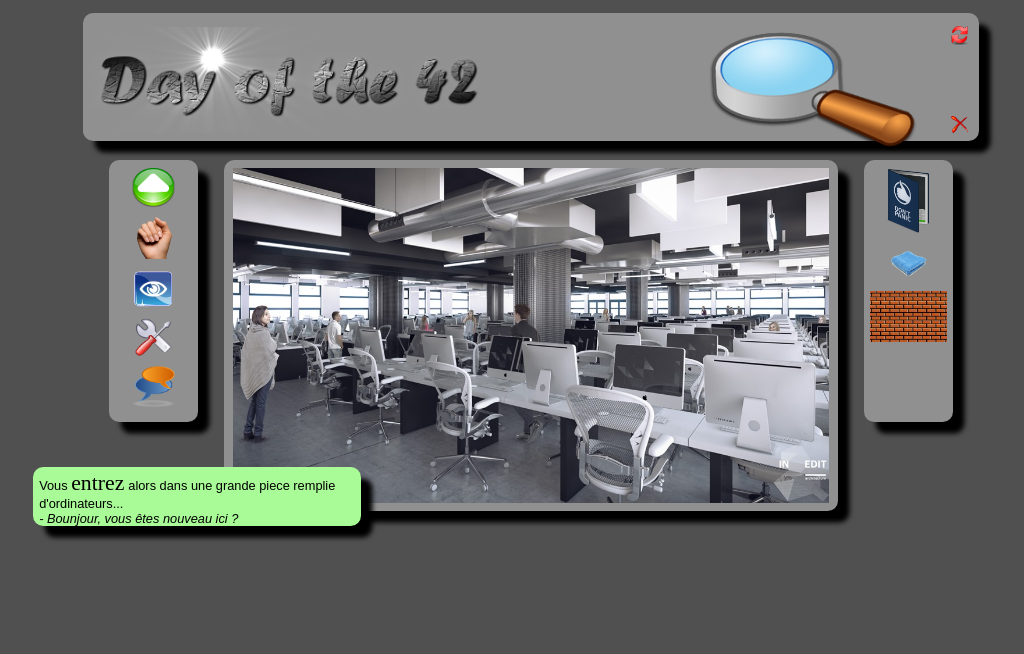
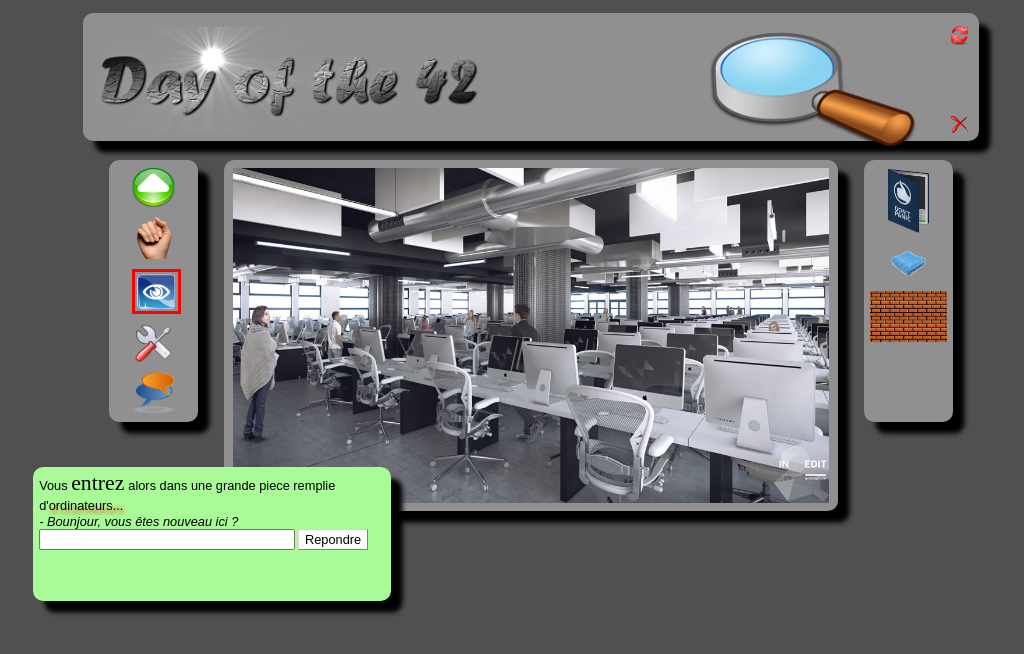
Before and after one commit to liftchampion/php_pool, a PHP site: page /doft.html in a window 1280 px wide. Shown: the top 654 px of the page, without its empty margins (117-1141 px from the left). Run offline with PHP 8.4, Linux system fonts and the light colour scheme.

Commit message:
FUCK HTML

```diff
--- a/day00/ex02/doft.css
+++ b/day00/ex02/doft.css
@@ -44,8 +44,8 @@ body{
 .label{
     padding-top: 0.3vw;
     padding-left: 0.5vw;
-    padding-right: 2vw;
-    /*padding: 0.7vw;*/
+    padding-right: 1.8vw;
+    padding-bottom: 4vw;
     position: absolute;
     background: #a8fb96;
     border-radius: 0.8vw;
@@ -93,6 +93,7 @@ body{
     width: 3.3vw;
 }
 .img.eye{
+    border: 3px solid red;
     margin-top: 0.5vw;
     margin-left: 1.85vw;
     width: 3.3vw;
@@ -152,3 +153,30 @@ body{
 .text.curse{
     font-style: italic;
 }
+.text.shadow{
+    display: inline;
+    text-shadow: 0.9vw 0.3vw 0.25vw rgba(255, 0, 0, 0.5);
+}
+.box{
+    margin: 0;
+    padding: 0;
+    width: 19.7vw;
+    height: 1.3vw;
+}
+.butt{
+    font-size: 1vw;
+    background: white;
+    border: 1px outset lightgray;
+    border-radius: 0;
+    /*display: inline;*/
+    /*margin: 0;*/
+    /*margin-top: 0.1vw;*/
+    margin-left: 0.2vw;
+    padding-left: 0.2vw;
+    padding-right: 0.2vw;
+    height: 1.6vw;
+    width: 5.5vw;
+}
+.lbl{
+    height: 1.3vw;
+}
--- a/day00/ex02/doft.html
+++ b/day00/ex02/doft.html
@@ -33,8 +33,12 @@
     <p class="text line">Vous </p>
     <p class="text big">entrez</p>
     <p class="text line"> alors dans une grande piece remplie</p>
-    <p class="text">d'ordinateurs...</p>
+    <p class="text"></p>
+    <p class="text shadow">d'ordinateurs</p><p class="text line">...</p>
     <p class="text curse">- Bounjour, vous &ecirc;tes nouveau ici ?</p>
+    <p class="text"><label class="lbl">
+        <input class="box"><button class="butt">Repondre</button>
+    </label></p>
 </div>
 </body>
 </html>
```
